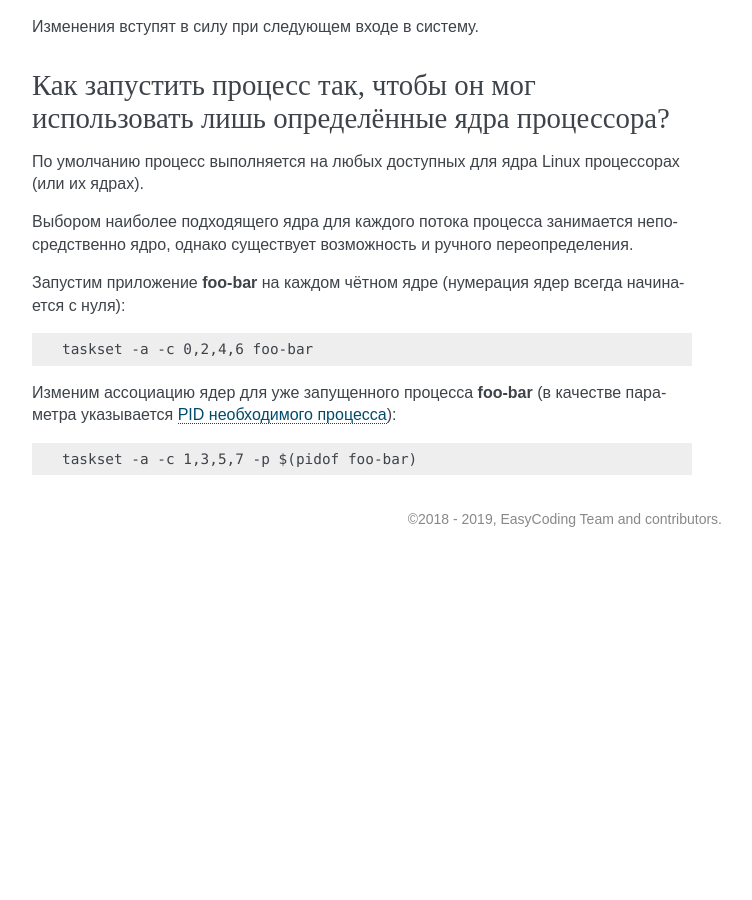
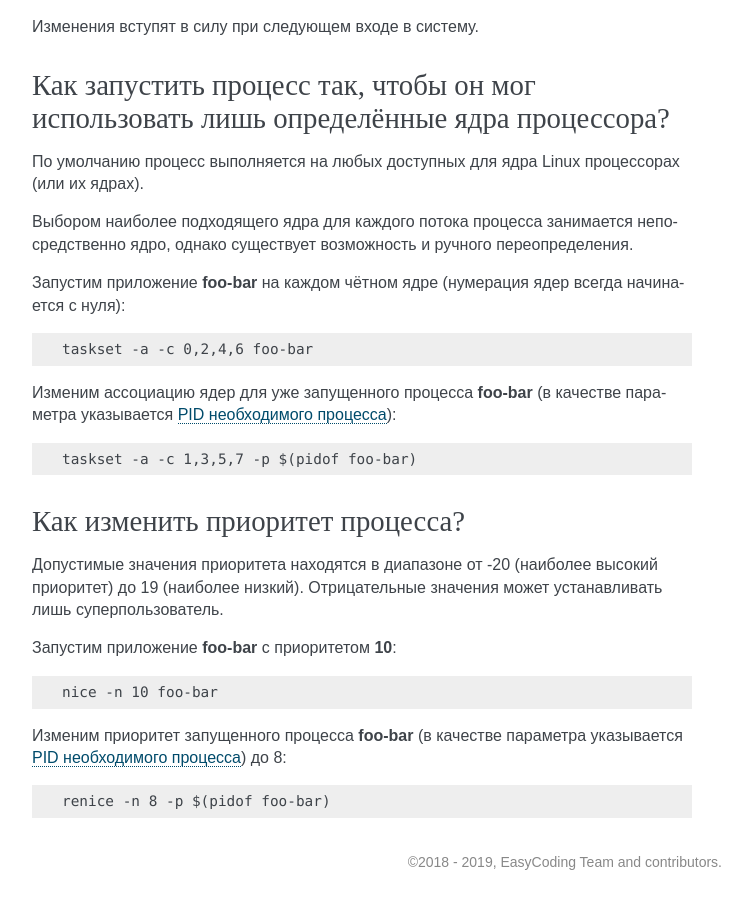
Before and after one commit to RussianFedora/FAQ, a Sphinx documentation site: the page built from source/administration.rst, in a window 1280 px wide and 900 px high, scrolled down 20018 px. Shown: the whole window, without its empty margins (388-1140 px from the left). Built offline with Sphinx 7.4.7, drawn with Linux system fonts in a browser that asks for light colours; before the commit the page ends 20575 px from its top, so only the background shows below that; some of the changed text lies outside the part shown.

Commit message:
Added question about changing process priority.

```diff
--- a/source/administration.rst
+++ b/source/administration.rst
@@ -1173,3 +1173,23 @@
 .. code-block:: text
 
     taskset -a -c 1,3,5,7 -p $(pidof foo-bar)
+
+.. index:: cpu, nice, renice, task, process, priority
+.. _task-priority:
+
+Как изменить приоритет процесса?
+===================================
+
+Допустимые значения приоритета находятся в диапазоне от -20 (наиболее высокий приоритет) до 19 (наиболее низкий). Отрицательные значения может устанавливать лишь суперпользователь.
+
+Запустим приложение **foo-bar** с приоритетом **10**:
+
+.. code-block:: text
+
+    nice -n 10 foo-bar
+
+Изменим приоритет запущенного процесса **foo-bar** (в качестве параметра указывается :ref:`PID необходимого процесса <get-pid>`) до 8:
+
+.. code-block:: text
+
+    renice -n 8 -p $(pidof foo-bar)
```
